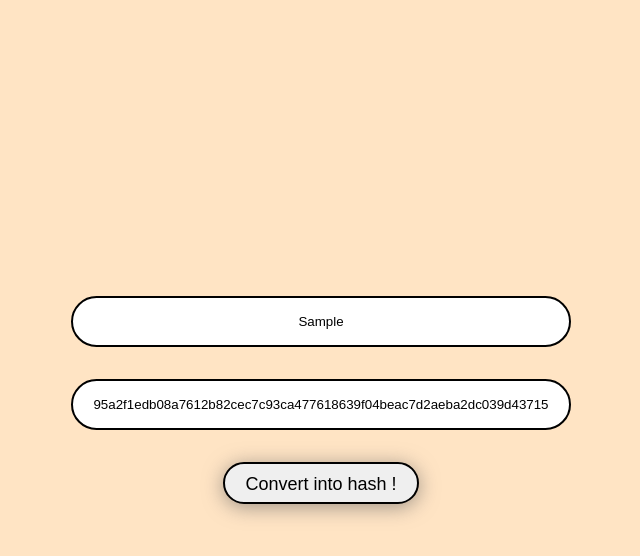
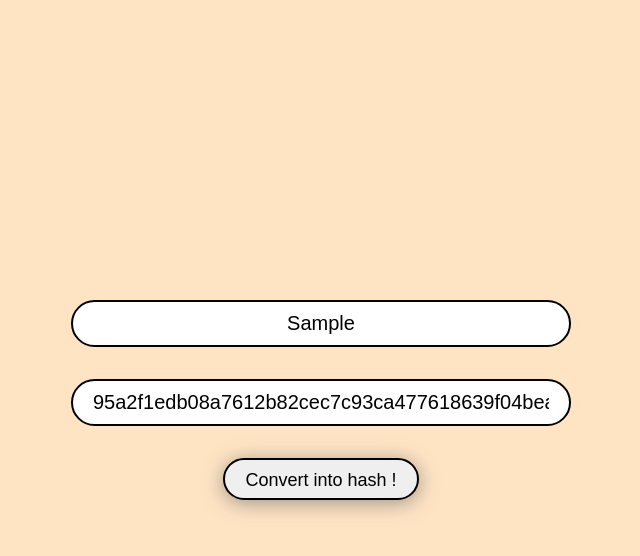
Before and after one commit to ModRanjan/Hash_SHA-256, a plain HTML site: page index.html in a window 1280 px wide. Both pictures are taken after typing "Sample", "Sample" into the empty fields and a click on the button "Convert into hash !". Shown: the whole page, without its empty margins (319-959 px from the left). Drawn offline with Linux system fonts and the light colour scheme.

Commit message:
ready to  use

```diff
--- a/calculate_hash.js
+++ b/calculate_hash.js
@@ -2,7 +2,7 @@
 function calculateHash() {
     var inputMessage = document.getElementById("ti1").value;
 
-    let getMessage = messageBlock(inputMessage);
+    let getMessage = getMessageBlocks(messageBlock(inputMessage));
     console.log(getMessage)
 
     // todo: Initialize Hash Values (h)
@@ -48,34 +48,30 @@ function calculateHash() {
         "10010000101111101111111111111010", "10100100010100000110110011101011",
         "10111110111110011010001111110111", "11000110011100010111100011110010"
     ];
+    var W = new Array(64);
 
     // todo: Chunk Loop
-    // for (msg of getMessage) {
-
-    let W = new Array(64);
+    for (msg of getMessage) {
+        // Initialize variables a - h and set them equal to the current hash values respectively. h0 - h7
+        var a = H[0], b = H[1], c = H[2], d = H[3], e = H[4], f = H[5], g = H[6], h = H[7];
+        var T2;
+        var T2;
 
         // Copy the input data from step 1 into a new array where each entry is a 32-bit word:
-    let counter = 0
+        var counter = 0
         for (var i = 0; i < 64; i++) {
             if (i < 16) {
-            W[i] = (getMessage.slice(counter, counter + 32));
+                W[i] = (msg.slice(counter, counter + 32));
                 counter += 32
             }
             else {
                 W[i] = additionMod32(additionMod32(additionMod32(S1(W[i - 2]), W[i - 7]), S0(W[i - 15])), W[i - 16]);
             }
-    }
 
-    // Initialize variables a - h and set them equal to the current hash values respectively. h0 - h7
-    let a = H[0], b = H[1], c = H[2], d = H[3], e = H[4], f = H[5], g = H[6], h = H[7];
             // compression cycle
-    var T2;
-    var T2;
-    for (let i = 0; i < 64; i++) {
             T1 = ((parseInt(h, 2) + parseInt(Σ1(e), 2) + parseInt(Ch(e, f, g), 2) + parseInt(K[i], 2) + parseInt(W[i], 2)) % Math.pow(2, 32)).toString(2).padStart(32, "0");
             // T1 = additionMod32(additionMod32(additionMod32(h, Σ1(e)), Ch(e, f, g)), K[i], W[i]);
             T2 = additionMod32(Σ0(a), Maj(a, b, c));
-
 
             h = g;
             g = f;
@@ -89,33 +85,46 @@ function calculateHash() {
 
         // compute the new intermediate hash value
         H[0] = additionMod32(H[0], a);
-
         H[1] = additionMod32(H[1], b);
-
         H[2] = additionMod32(H[2], c);
-
         H[3] = additionMod32(H[3], d);
-
         H[4] = additionMod32(H[4], e);
-
         H[5] = additionMod32(H[5], f);
-
         H[6] = additionMod32(H[6], g);
-
         H[7] = additionMod32(H[7], h);
-
+    }
     console.log(convertToHex(H))
     document.getElementById("ti2").value = convertToHex(H);
 }
 
+function getMessageBlocks(str) {
+    var block = '';
+    var messageBlocks = [];
+    let i = 0;
+    while (i < str.length) {
+        block = str.slice(i, i + 512);
+        messageBlocks.push(block);
+        i += 512;
+    }
+    return messageBlocks;
+}
+
 function textToBin(text) {
-    var length = text.length,
-        output = [];
+    var length = text.length
+    var output = [];
     for (var i = 0; i < length; i++) {
-        var bin = text[i].charCodeAt().toString(2);
-        output.push(Array(8 - bin.length + 1).join("0") + bin);
+        var bin = text[i].charCodeAt(0).toString(2).padStart(8, "0");
+        output.push(bin)
+        // output.push(Array(8 - bin.length + 1).join("0") + bin);
     }
     return output.join("");
+}
+function convertToHex(arr) {
+    let result = ""
+    for (let i = 0; i < arr.length; i++) {
+        result += parseInt(arr[i], 2).toString(16)
+    }
+    return result
 }
 
 function padZero(strings, lengthM) {
@@ -132,13 +141,13 @@ function messageBlock(inputMessage) {
     // todo: Step-1: a. Convert “hello world” to binary:
     let result = textToBin(inputMessage);
     let lengthMessage = result.length
-
+    if (lengthMessage < 512) {
         // todo b. Append a single 1:
         result += "1";
 
         // todo c. Pad with 0’s until data is a multiple of 512, less 64 bits (448 bits in our case)::
         result = padZero(result, lengthMessage);
-
+    }
     // todo d. Append 64 bits to the end, where the 64 bits are a big-endian integer representing the length of the original input in binary.
     let length = lengthMessage.toString(2);
 
@@ -221,11 +230,3 @@ function additionMod32(str1, str2) {
     var result = (num % Math.pow(2, 32)).toString(2).padStart(32, "0")
     return result;
 }
-
-function convertToHex(arr) {
-    let result = ""
-    for (let i = 0; i < arr.length; i++) {
-        result += parseInt(arr[i], 2).toString(16)
-    }
-    return result
-}
--- a/index.html
+++ b/index.html
@@ -11,6 +11,8 @@
     <script src="calculate_hash.js" defer></script>
     <!-- <script src="sha-256.js" defer></script> -->
     <style>
+        @import url('https://fonts.googleapis.com/css2?family=Lato:wght@500;700&display=swap');
+
         * {
             margin: 0;
             padding: 0;
@@ -24,7 +26,9 @@
             align-items: center;
             justify-content: center;
             background-color: bisque;
+            font-family: 'Lato', sans-serif;
             font-size: 10px;
+            font-weight: 500;
         }
 
         .container-flex {
@@ -36,12 +40,11 @@
         }
 
         .input-box {
-            padding: 1rem .8rem;
-            font-size: 18 px;
+            padding: 10px 20px;
+            font-size: 20px;
             width: 500px;
             border: 2px solid black;
             border-radius: 3rem;
-            font-weight: 500;
             text-align: center;
         }
 
@@ -80,12 +83,15 @@
 </head>
 
 <body>
+
     <div class="container-flex">
+
         <input class="input-box" id="ti1" placeholder="TYPE YOR MESSAGE" />
         <input class="input-box" id="ti2" placeholder="OUTPUT BOX" />
 
         <button class="btn" onClick="calculateHash()">Convert into hash !</button>
     </div>
+
 </body>
 
 </html>
```
Lines whose indentation alone changed are shown as unchanged.
